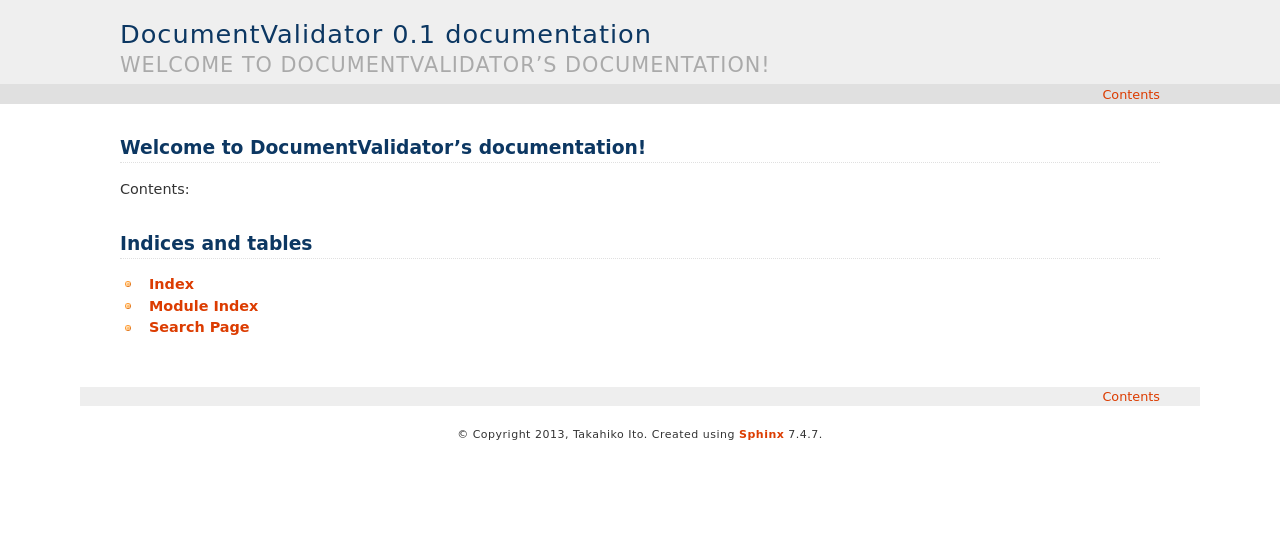
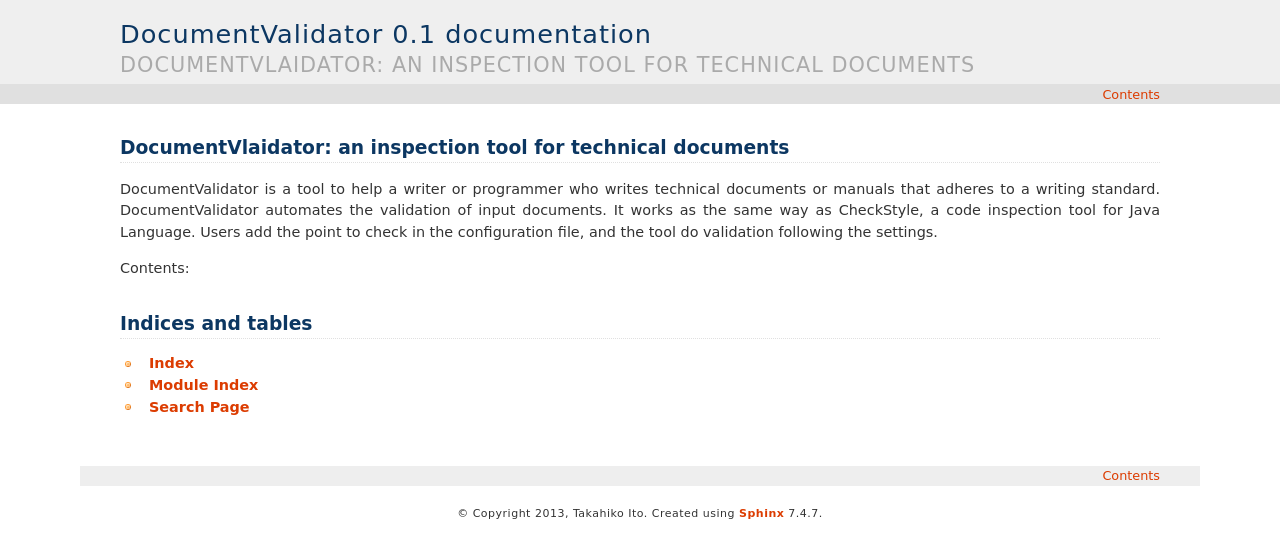
Before and after one commit to redpen-cc/redpen-doc, a Sphinx documentation site: the page built from source/index.rst, in a window 1280 px wide. Shown: the top 558 px of the page. Built offline with Sphinx 7.4.7, drawn with Linux system fonts in a browser that asks for light colours.

Commit message:
Add tool introduction

```diff
--- a/source/index.rst
+++ b/source/index.rst
@@ -3,8 +3,10 @@
    You can adapt this file completely to your liking, but it should at least
    contain the root `toctree` directive.
 
-Welcome to DocumentValidator's documentation!
-=============================================
+DocumentVlaidator: an inspection tool for technical documents
+==============================================================
+
+DocumentValidator is a tool to help a writer or programmer who writes technical documents or manuals that adheres to a writing standard. DocumentValidator automates the validation of input documents. It works as the same way as CheckStyle, a code inspection tool for Java Language. Users add the point to check in the configuration file, and the tool do validation following the settings.
 
 Contents:
 
```
